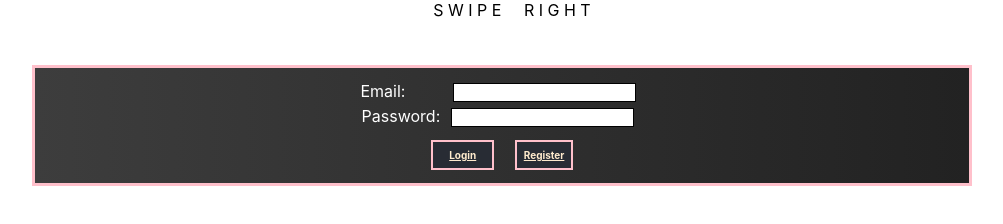
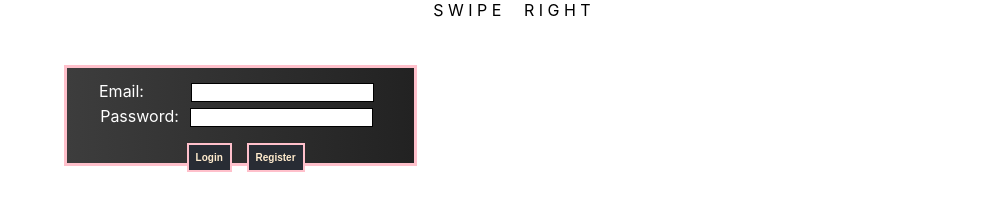
Before and after one commit to saracpena/PhotoApp, a React app: page / in a window 1280 px wide. Shown: the whole page, without its empty margins (128-1131 px from the left). Built offline with nearby package versions, Linux system fonts and the light colour scheme.

Commit message:
js update

```diff
--- a/src/pages/App/App.css
+++ b/src/pages/App/App.css
@@ -20,9 +20,9 @@ input{
 
 .login-wrapper{
   color:white;
-  position: relative;
+  position: absolute;
   padding: 10px 40px 15px 2em;
-  margin: 25px 180px 0 10em;
+  margin: 25px 180px 0 12em;
   background:linear-gradient(to right,rgb(61, 61, 61) 0%,#222 100%);
   border: solid pink 3px;
 }
@@ -32,8 +32,8 @@ input{
   position: absolute;
   padding: 7px;
   width: 45px;
-  margin-left: -60px;
-  margin-top: -8px;
+  margin-left: -50px;
+  margin-top: -5px;
   background-color:#282c34;
   font-weight: bolder;
   justify-content: space-evenly;
@@ -50,7 +50,7 @@ input{
 #register{
   position: absolute;
   margin-left: 10px;
-  margin-top: -8px;
+  margin-top: -5px;
   padding: 7px;
   background-color:#282c34;
   font-weight: bolder;
--- a/src/pages/Login/Login.js
+++ b/src/pages/Login/Login.js
@@ -25,27 +25,24 @@ class Login extends Component {
         console.log(this.state);
     }
 
-    Password = () => {
-    const pw = document.getElementById("myPW");
-    if (pw.type === "password") {
-        pw.type = "text";
-        } else {
-        pw.type = "password";
-        }
+    onSubmit = e =>{
+     e.preventDefault()
+
+
     }
 
     render(){
         return(
             <div className='login-wrapper'>
-                <form className='login'>
-                    Email:&nbsp;&nbsp;&nbsp;&nbsp;&nbsp;&nbsp;&nbsp;&nbsp;&nbsp;<input type='text' name='email'  value={this.state.email} onChange={this.handleChange}></input> <br/>
+                <form onSubmit={this.onSubmit} className='login'>
+                    Email:&nbsp;&nbsp;&nbsp;&nbsp;&nbsp;&nbsp;&nbsp;&nbsp;&nbsp;<input type='email' name='email'  value={this.state.email} onChange={this.handleChange}></input> <br/>
                     Password: <input id='myPW' type='password' name='password' value={this.state.password} onChange={this.handleChange} ></input>
                 </form> <br/>
                 <div className='login-register'>
-                    <Link id='login' type="button" to="/profile">Login</Link>&nbsp;&nbsp;&nbsp;
-                    {/* <button value='login'>Login</button> */}
-                    <Link id='register' type="button" to="/register">Register</Link>
-                    {/* <button value='newUser'>Register</button> */}
+                    {/* <Link id='login' type="button" to="/profile">Login</Link>&nbsp;&nbsp;&nbsp; */}
+                    <button id='login' value='login'>Login</button>
+                    {/* <Link id='register' type="button" to="/register">Register</Link> */}
+                    <button id='register' value='newUser'>Register</button>
                 </div>
             </div>
         )
--- a/src/pages/Register/Register.js
+++ b/src/pages/Register/Register.js
@@ -20,22 +20,6 @@ class Register extends Component {
         )
         console.log(this.state);
     }
-    Password = () => {
-        const pw = document.getElementById("myPW");
-        if (pw.type === "password") {
-            pw.type = "text";
-        } else {
-            pw.type = "password";
-            }
-        }
-    ConfPassword = () => {
-        const pw = document.getElementById("myPW");
-        if (pw.type === "password") {
-            pw.type = "text";
-        } else {
-            pw.type = "password";
-            }
-        }
 
     render(){
         return(
@@ -43,9 +27,9 @@ class Register extends Component {
             <header>S I G N - U P</header> <br/>
             <form>
                 Name: &nbsp;&nbsp; &nbsp;&nbsp;&nbsp;&nbsp;&nbsp;&nbsp;&nbsp;&nbsp;&nbsp;&nbsp;&nbsp;&nbsp;&nbsp;&nbsp;&nbsp;&nbsp;&nbsp;&nbsp; <input type='text'></input> <br/>
-                Email:&nbsp;&nbsp;&nbsp;&nbsp;&nbsp;&nbsp;&nbsp;&nbsp;&nbsp;&nbsp;&nbsp;&nbsp;&nbsp;&nbsp;&nbsp;&nbsp;&nbsp;&nbsp;&nbsp;&nbsp;&nbsp;&nbsp;&nbsp;&nbsp;<input type='text'></input> <br/>
+                Email:&nbsp;&nbsp;&nbsp;&nbsp;&nbsp;&nbsp;&nbsp;&nbsp;&nbsp;&nbsp;&nbsp;&nbsp;&nbsp;&nbsp;&nbsp;&nbsp;&nbsp;&nbsp;&nbsp;&nbsp;&nbsp;&nbsp;&nbsp;&nbsp;<input type='email'></input> <br/>
                 Password:&nbsp;&nbsp;&nbsp;&nbsp;&nbsp;&nbsp;&nbsp;&nbsp;&nbsp;&nbsp;&nbsp;&nbsp;&nbsp;&nbsp;&nbsp;&nbsp;<input type='password' name='password' value={this.state.password} onChange={this.handleChange}></input><br/>
-                Confirm Password:<input type='password' name='password' value={this.state.password} onChange={this.handleChange} ></input>
+                Confirm Password:<input type='password' name='ConfirmPW' value={this.state.ConfirmPW} onChange={this.handleChange} ></input>
                 <p>(Password must be 8 characters minimum)</p>
             </form> <br/>
             <Link id='submit' type='button' exact path to="/">Submit</Link>
```
Also changed, not shown: 1 other file.
